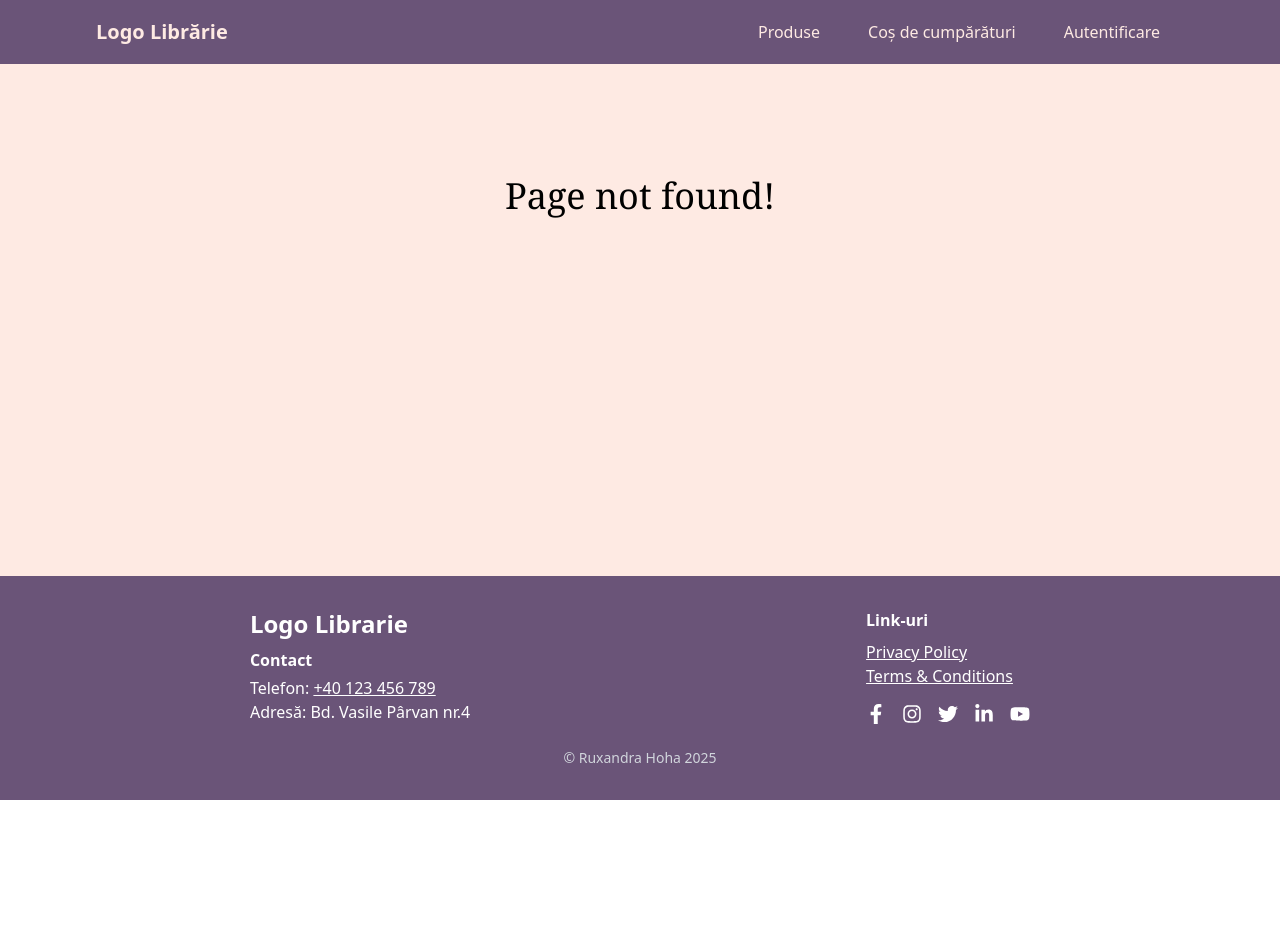
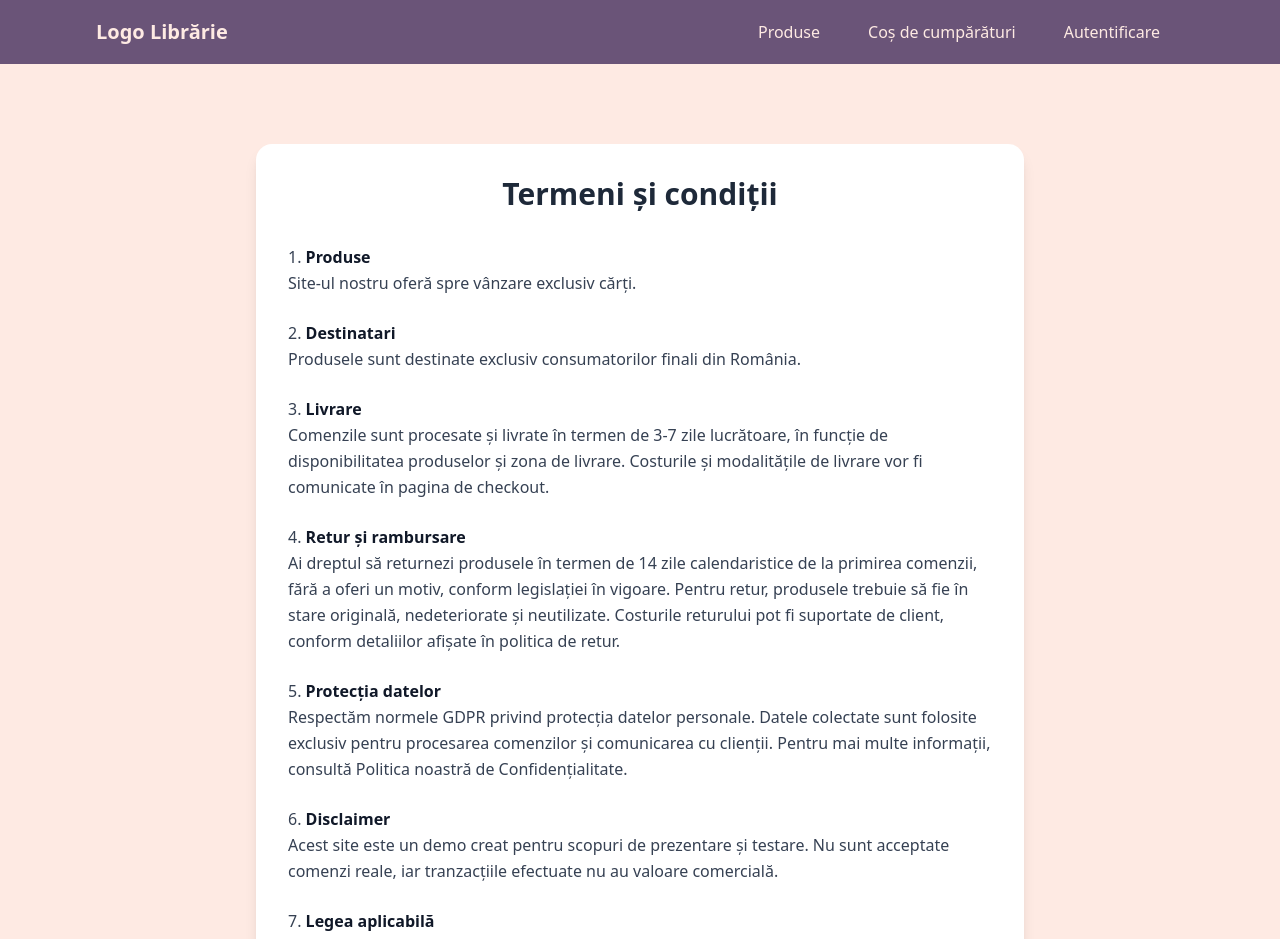
Before and after one commit to ruxandrahoha/e-commerce, a React (Vite) app: page /terms-and-conditions in a window 1280 px wide. Shown: the top 939 px of the page. Before the commit the page ends 800 px from the top, so only its background shows below. Built offline with nearby package versions, Linux system fonts and the light colour scheme; no server answers; the database is empty.

Commit message:
Added PP, T&C, Footer

```diff
--- a/src/components/Footer.jsx
+++ b/src/components/Footer.jsx
@@ -1,3 +1,4 @@
+import { Link } from "react-router";
 import {
   FaFacebookF,
   FaInstagram,
@@ -15,10 +16,7 @@ export default function Footer() {
           <h3 className="font-semibold mb-1">Contact</h3>
           <p>
             Telefon:{" "}
-            <a
-              href="tel:+40123456789"
-              className="underline hover:text-gray-300"
-            >
+            <a href="tel:+40123456789" className="hover:text-gray-300">
               +40 123 456 789
             </a>
           </p>
@@ -29,17 +27,14 @@ export default function Footer() {
           <h3 className="font-semibold mb-2">Link-uri</h3>
           <ul>
             <li>
-              <a
-                href="/privacy-policy"
-                className="underline hover:text-gray-300"
-              >
-                Privacy Policy
-              </a>
+              <Link to="/privacy-policy" className="hover:text-gray-300">
+                Politică de confidențialitate
+              </Link>
             </li>
             <li>
-              <a href="/terms" className="underline hover:text-gray-300">
-                Terms & Conditions
-              </a>
+              <Link to="/terms-and-conditions" className="hover:text-gray-300">
+                Termeni și condiții
+              </Link>
             </li>
           </ul>
 
--- /dev/null
+++ b/src/components/ScrollToTop.jsx
@@ -0,0 +1,12 @@
+import { useEffect } from "react";
+import { useLocation } from "react-router";
+
+export default function ScrollToTop() {
+  const { pathname } = useLocation();
+
+  useEffect(() => {
+    window.scrollTo({ top: 0, behavior: "smooth" });
+  }, [pathname]);
+
+  return null;
+}
--- a/src/main.jsx
+++ b/src/main.jsx
@@ -24,6 +24,9 @@ import { CategoriesProvider } from "./context/CategoriesContext";
 import { ToastContainer } from "react-toastify";
 import AdminRoute from "./components/AdminRoute";
 import UserRoute from "./components/UserRoute";
+import TermsAndConditions from "./pages/TermsAndConditions";
+import PrivacyPolicy from "./pages/PrivacyPolicy";
+import ScrollToTop from "./components/ScrollToTop";
 
 createRoot(document.getElementById("root")).render(
   <StrictMode>
@@ -33,6 +36,7 @@ createRoot(document.getElementById("root")).render(
           <CategoriesProvider>
             <ToastContainer position="bottom-right" autoClose={2500} />
             <BrowserRouter>
+              <ScrollToTop />
               <Routes>
                 <Route path="/" element={<Layout />}>
                   <Route index element={<Home />} />
@@ -58,6 +62,11 @@ createRoot(document.getElementById("root")).render(
                     <Route path="orders" element={<OrdersPage />} />
                   </Route>
 
+                  <Route
+                    path="/terms-and-conditions"
+                    element={<TermsAndConditions />}
+                  />
+                  <Route path="/privacy-policy" element={<PrivacyPolicy />} />
                   <Route path="*" element={<NotFound />} />
                 </Route>
               </Routes>
--- a/src/pages/Checkout.jsx
+++ b/src/pages/Checkout.jsx
@@ -247,14 +247,14 @@ export default function Checkout() {
             <p>
               Subtotal: <span className="float-right">{totalPrice} lei</span>
             </p>
-            {!voucherError ? (
+            {discountPercent > 0 && !voucherError && (
               <p>
                 Reducere:
                 <span className="float-right">
-                  {-((totalPrice * 15) / 100).toFixed(2)} lei
+                  {-((totalPrice * discountPercent) / 100).toFixed(2)} lei
                 </span>
               </p>
-            ) : null}
+            )}
             <p>
               Taxă livrare: <span className="float-right">9.99 lei</span>
             </p>
--- a/src/pages/LoginPage.jsx
+++ b/src/pages/LoginPage.jsx
@@ -41,7 +41,7 @@ export default function LoginPage() {
   }
 
   return (
-    <div className="flex justify-center h-full">
+    <div className="flex justify-center h-full pt-20 pb-10">
       <div className="w-1/3 my-auto border-2 border-(--secondary) p-4 rounded-4xl bg-white px-20 shadow-md">
         {message && (
           <div className="text-red-500 text-center mb-4">{message}</div>
@@ -79,14 +79,11 @@ export default function LoginPage() {
           <Link to="/register">
             <button
               type="button"
-              className="w-full mx-auto bg-(--primary) text-white py-2 rounded-4xl shadow-md hover:bg-(--primary-darker) transition cursor-pointer"
+              className="w-full mb-3 mx-auto bg-(--primary) text-white py-2 rounded-4xl shadow-md hover:bg-(--primary-darker) transition cursor-pointer"
             >
               Creare cont
             </button>
           </Link>
-          <p className="text-center text-gray-600 hover:underline cursor-pointer">
-            Ti-ai uitat parola?
-          </p>
         </form>
       </div>
     </div>
--- a/src/pages/OrdersDashboard.jsx
+++ b/src/pages/OrdersDashboard.jsx
@@ -24,7 +24,7 @@ export default function OrdersDashboard() {
   }
 
   return (
-    <div className="p-4">
+    <div className="max-w-4xl mx-auto px-4 py-10">
       <h1 className="text-xl font-bold mb-4">Toate comenzile plasate</h1>
 
       {orders.length === 0 ? (
--- /dev/null
+++ b/src/pages/PrivacyPolicy.jsx
@@ -0,0 +1,65 @@
+export default function PrivacyPolicy() {
+  return (
+    <div className="flex flex-col justify-center items-center px-6 py-12">
+      <section className="max-w-3xl bg-white p-8 rounded-2xl shadow-lg">
+        <h1 className="text-3xl font-bold mb-8 text-center">
+          Politica de Confidențialitate
+        </h1>
+        <ol className="list-decimal list-inside space-y-6 text-gray-800">
+          <li>
+            <p className="inline font-semibold mb-2">Date colectate</p>
+            <p>
+              Colectăm următoarele informații prin formularul de checkout: nume,
+              prenume, județ, localitate, stradă și număr, telefon, email.
+            </p>
+          </li>
+          <li>
+            <p className="inline font-semibold mb-2">
+              Scopul colectării datelor
+            </p>
+            <p>
+              Datele sunt folosite exclusiv pentru procesarea comenzilor plasate
+              pe site. Menționăm că acest site este un demo, deci comenzile nu
+              sunt reale.
+            </p>
+          </li>
+          <li>
+            <p className="inline font-semibold mb-2">Servicii terțe</p>
+            <p>
+              Folosim Firebase pentru gestionarea datelor și funcționalităților
+              site-ului.
+            </p>
+          </li>
+          <li>
+            <p className="inline font-semibold mb-2">Protecția datelor</p>
+            <p>
+              Depunem toate eforturile pentru a păstra datele tale în siguranță,
+              însă acest site este un demo și nu colectează date reale în scop
+              comercial.
+            </p>
+          </li>
+          <li>
+            <p className="inline font-semibold mb-2">
+              Drepturile utilizatorilor
+            </p>
+            <p>
+              Ai dreptul să ne contactezi la adresa de email{" "}
+              <a
+                href="mailto:ruxandra.hoha@gmail.com"
+                className="underline hover:text-gray-600"
+              >
+                ruxandra.hoha@gmail.com
+              </a>{" "}
+              pentru a cere acces, corectare sau ștergere a datelor tale
+              personale.
+            </p>
+          </li>
+          <li>
+            <p className="inline font-semibold mb-2">Cookies</p>
+            <p>Site-ul nu folosește cookies.</p>
+          </li>
+        </ol>
+      </section>
+    </div>
+  );
+}
--- /dev/null
+++ b/src/pages/TermsAndConditions.jsx
@@ -0,0 +1,78 @@
+export default function TermsAndConditions() {
+  return (
+    <div className="flex flex-col justify-center items-center px-6 py-12">
+      <section className="max-w-3xl bg-white p-8 rounded-2xl shadow-lg">
+        <h1 className="text-3xl font-bold mb-8 text-center text-gray-800">
+          Termeni și condiții
+        </h1>
+        <ol className="list-decimal list-inside space-y-6 text-gray-700 leading-relaxed">
+          <li>
+            <p className="inline font-semibold mb-1 text-gray-900">Produse</p>
+            <p>Site-ul nostru oferă spre vânzare exclusiv cărți.</p>
+          </li>
+          <li>
+            <p className="inline font-semibold mb-1 text-gray-900">
+              Destinatari
+            </p>
+            <p>
+              Produsele sunt destinate exclusiv consumatorilor finali din
+              România.
+            </p>
+          </li>
+          <li>
+            <p className="inline font-semibold mb-1 text-gray-900">Livrare</p>
+            <p>
+              Comenzile sunt procesate și livrate în termen de 3-7 zile
+              lucrătoare, în funcție de disponibilitatea produselor și zona de
+              livrare. Costurile și modalitățile de livrare vor fi comunicate în
+              pagina de checkout.
+            </p>
+          </li>
+          <li>
+            <p className="inline font-semibold mb-1 text-gray-900">
+              Retur și rambursare
+            </p>
+            <p>
+              Ai dreptul să returnezi produsele în termen de 14 zile
+              calendaristice de la primirea comenzii, fără a oferi un motiv,
+              conform legislației în vigoare. Pentru retur, produsele trebuie să
+              fie în stare originală, nedeteriorate și neutilizate. Costurile
+              returului pot fi suportate de client, conform detaliilor afișate
+              în politica de retur.
+            </p>
+          </li>
+          <li>
+            <p className="inline font-semibold mb-1 text-gray-900">
+              Protecția datelor
+            </p>
+            <p>
+              Respectăm normele GDPR privind protecția datelor personale. Datele
+              colectate sunt folosite exclusiv pentru procesarea comenzilor și
+              comunicarea cu clienții. Pentru mai multe informații, consultă
+              Politica noastră de Confidențialitate.
+            </p>
+          </li>
+          <li>
+            <p className="inline font-semibold mb-1 text-gray-900">
+              Disclaimer
+            </p>
+            <p>
+              Acest site este un demo creat pentru scopuri de prezentare și
+              testare. Nu sunt acceptate comenzi reale, iar tranzacțiile
+              efectuate nu au valoare comercială.
+            </p>
+          </li>
+          <li>
+            <p className="inline font-semibold mb-1 text-gray-900">
+              Legea aplicabilă
+            </p>
+            <p>
+              Acești Termeni și Condiții sunt guvernați de legislația din
+              România.
+            </p>
+          </li>
+        </ol>
+      </section>
+    </div>
+  );
+}
```
